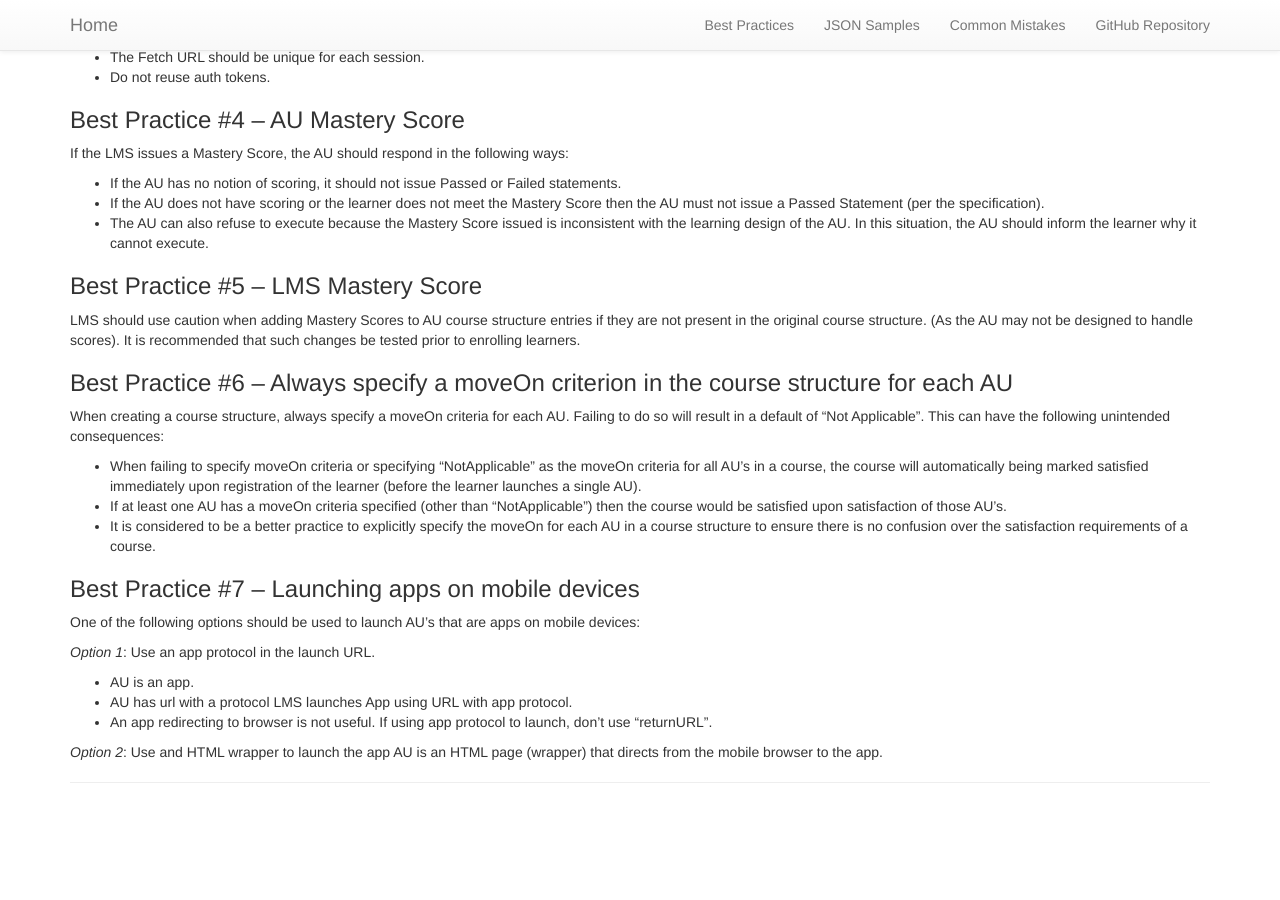
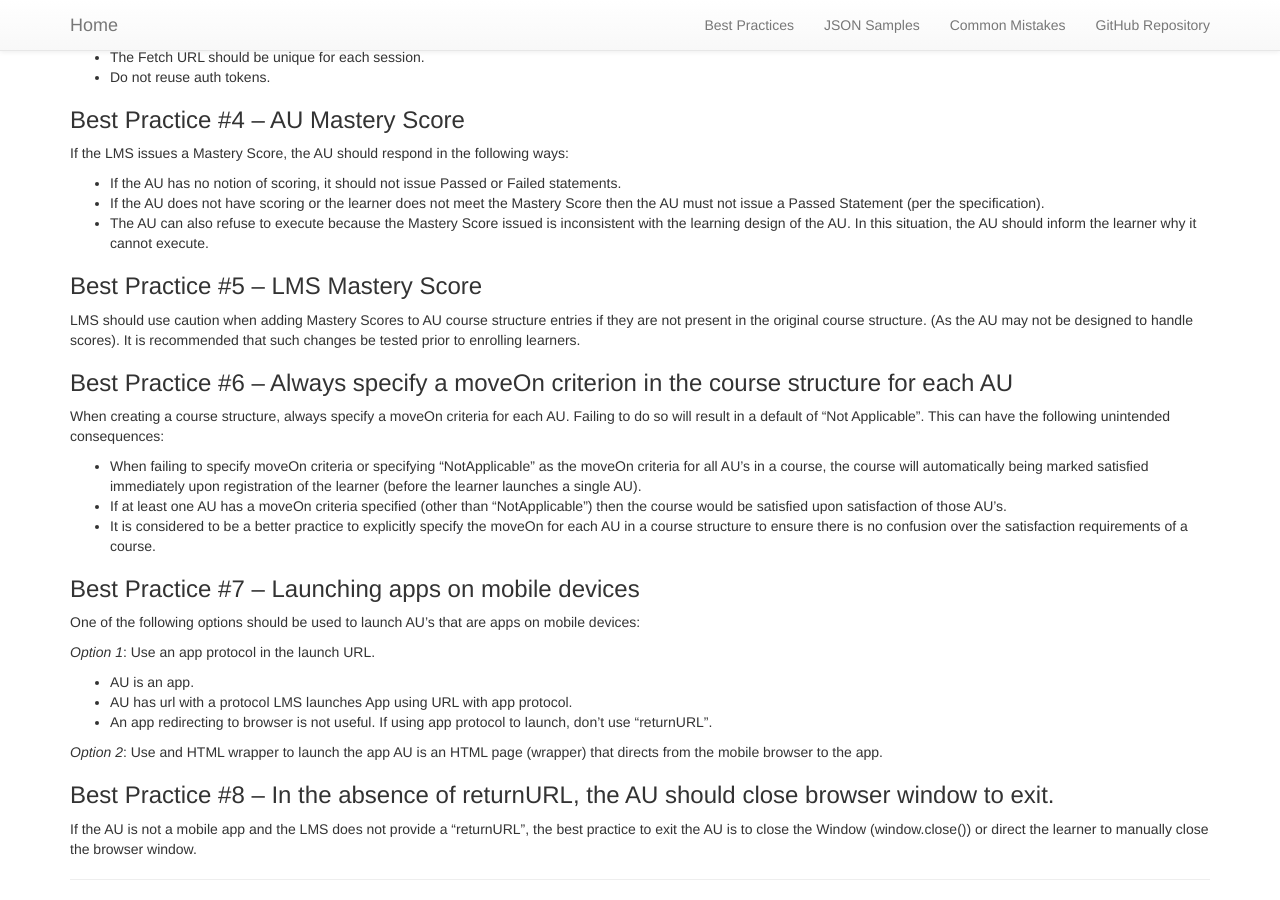
Before and after one commit to AICC/CMI-5_Spec_Current, a Jekyll site: the page built from best_practices/index.md, in a window 1280 px wide and 900 px high, scrolled down 959 px. Built offline with Jekyll 4.4.1, drawn with Linux system fonts in a browser that asks for light colours; before the commit the page ends 1762 px from its top, so only the background shows below that.

Commit message:
Best practice from 12-2-16 meeting
In the event that the AU is not provided with a returnUrl, it should close the browser window when complete.

```diff
--- a/best_practices/index.md
+++ b/best_practices/index.md
@@ -65,4 +65,8 @@ _Option 1_: Use an app protocol in the launch URL.
 
 _Option 2_: Use and HTML wrapper to launch the app AU is an HTML page (wrapper) that directs from the mobile browser to the app.
 
+### Best Practice #{% increment bpCount %} – In the absence of returnURL, the AU should close browser window to exit.
+
+If the AU is not a mobile app and the LMS does not provide a “returnURL”, the best practice to exit the AU is to close the Window (window.close()) or direct the learner to manually close the browser window.
+
 ------
```
